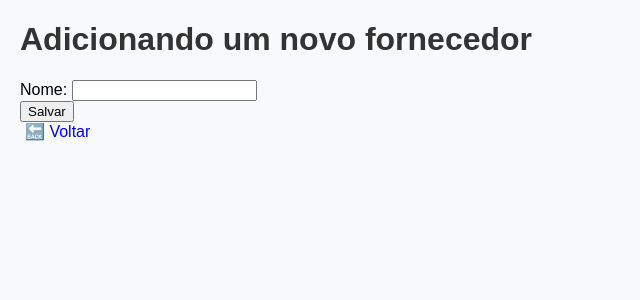
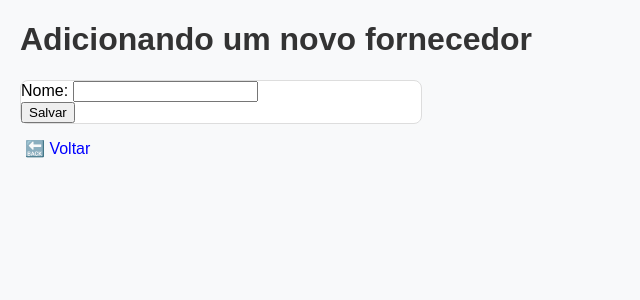
Before and after one commit to Rodvehman/SENAC-sql-flybynight-gerenciamento, a PHP site: page /fornecedores/inserir.php in a window 1280 px wide. Shown: the top 300 px of the page, without its empty margins (0-640 px from the left). Run offline with PHP 8.4, Linux system fonts and the light colour scheme.

Commit message:
Update estilos.css

```diff
--- a/css/estilos.css
+++ b/css/estilos.css
@@ -37,3 +37,13 @@ th, td{
 th{
     background-color: #ccc;
 }
+
+form{
+    background-color: white;
+    pad: 20px;
+    margin-top: 15px;
+    margin-bottom: 15px;
+    border: 1px solid #ddd;
+    border-radius: 8px;
+    width: 400px;
+}
```
